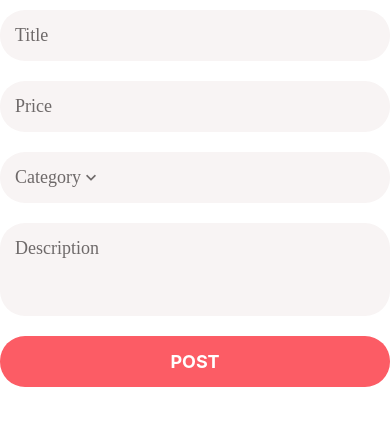
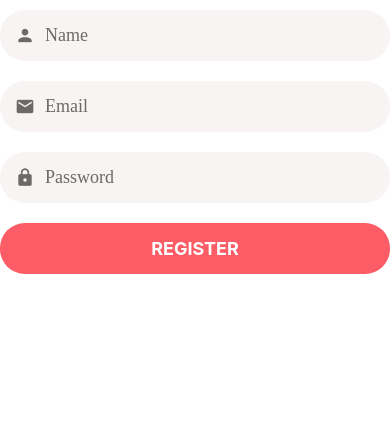
Before and after one commit to MomenSherif/DoneWithIt-react-native, a React Native app: screen / in a window 390 px wide. Shown: the top 426 px of the page. Built offline with nearby package versions, Linux system fonts and the light colour scheme.

Commit message:
📦 NEW: Register Form Screen

```diff
--- a/App.js
+++ b/App.js
@@ -2,11 +2,11 @@
 import { StyleSheet, } from 'react-native';
 
 
-import ListingEditScreen from './app/screens/ListingEditScreen';
+import RegisterScreen from './app/screens/RegisterScreen';
 
 export default function App() {
   return (
-    <ListingEditScreen />
+    <RegisterScreen />
   );
 }
 
--- /dev/null
+++ b/app/screens/RegisterScreen.js
@@ -0,0 +1,68 @@
+import React from 'react'
+import { StyleSheet } from 'react-native'
+import { Formik } from 'formik';
+import * as Yup from 'yup';
+
+import { AppFormField, SubmitButton } from '../components/forms';
+import Screen from '../components/Screen';
+
+const validationSchema = Yup.object().shape({
+  name: Yup.string().required().min(1).max(40).label('Name'),
+  email: Yup.string().required().email().label('Email'),
+  password: Yup.string().required().min(4).label('Password'),
+});
+
+export default function RegisterScreen() {
+  return (
+    <Screen style={styles.container}>
+      <Formik
+        initialValues={{
+          name: '',
+          email: '',
+          password: '',
+        }}
+        onSubmit={console.log}
+        validationSchema={validationSchema}
+      >
+        <>
+          <AppFormField
+            name="name"
+            placeholder="Name"
+            autoCapitalize="none"
+            autoCorrect={false}
+            icon="account"
+            textContentType="name"
+          />
+          <AppFormField
+            name="email"
+            placeholder="Email"
+            autoCapitalize="none"
+            autoCorrect={false}
+            icon="email"
+            keyboardType="email-address"
+            textContentType="emailAddress"
+          />
+          <AppFormField
+            name="password"
+            placeholder="Password"
+            autoCapitalize="none"
+            autoCorrect={false}
+            icon="lock"
+            secureTextEntry
+            textContetType="password"
+          />
+          <SubmitButton title="Register" style={styles.submitBtn} />
+        </>
+      </Formik>
+    </Screen>
+  )
+}
+
+const styles = StyleSheet.create({
+  container: {
+    padding: 10,
+  },
+  submitBtn: {
+    marginTop: 10,
+  },
+});
```
